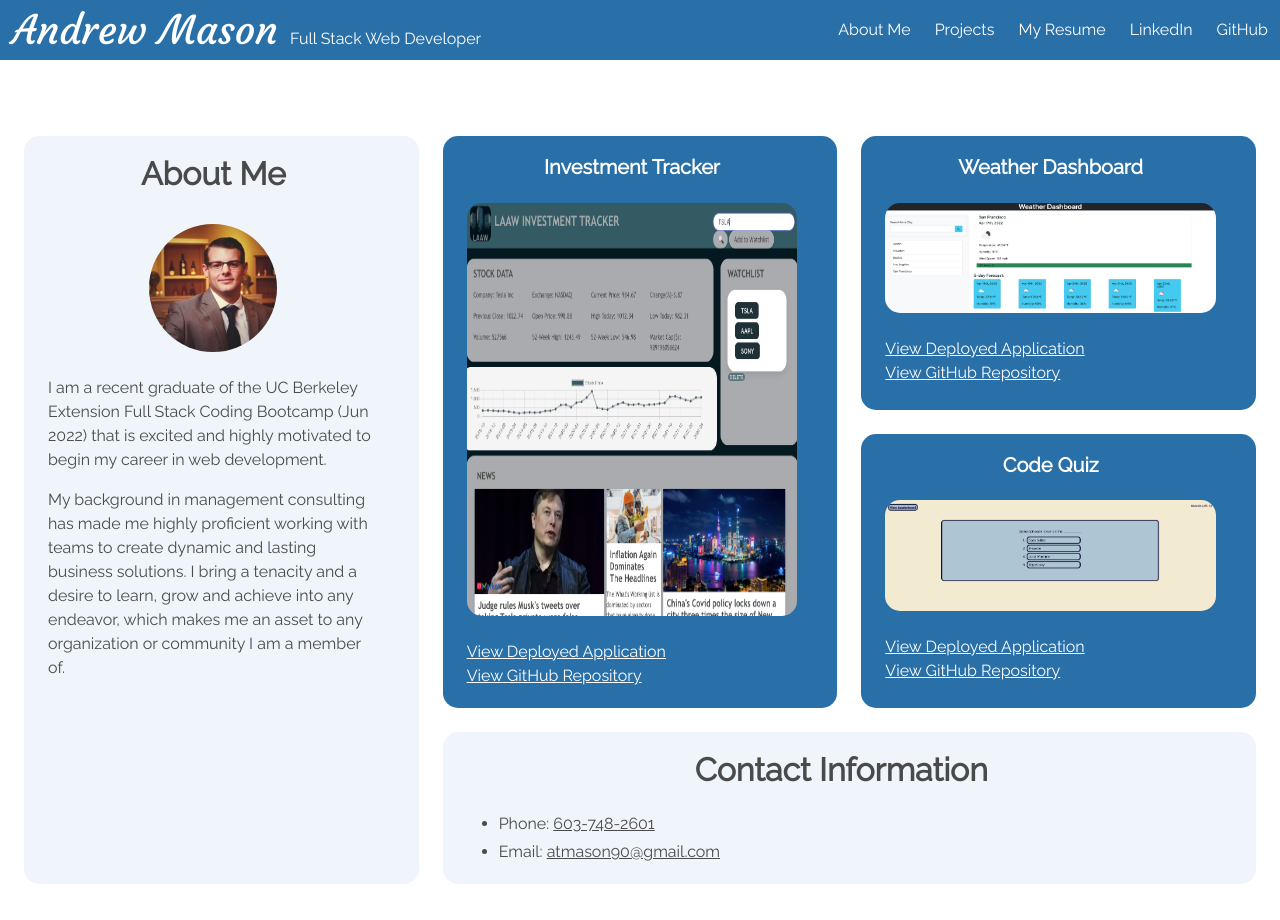
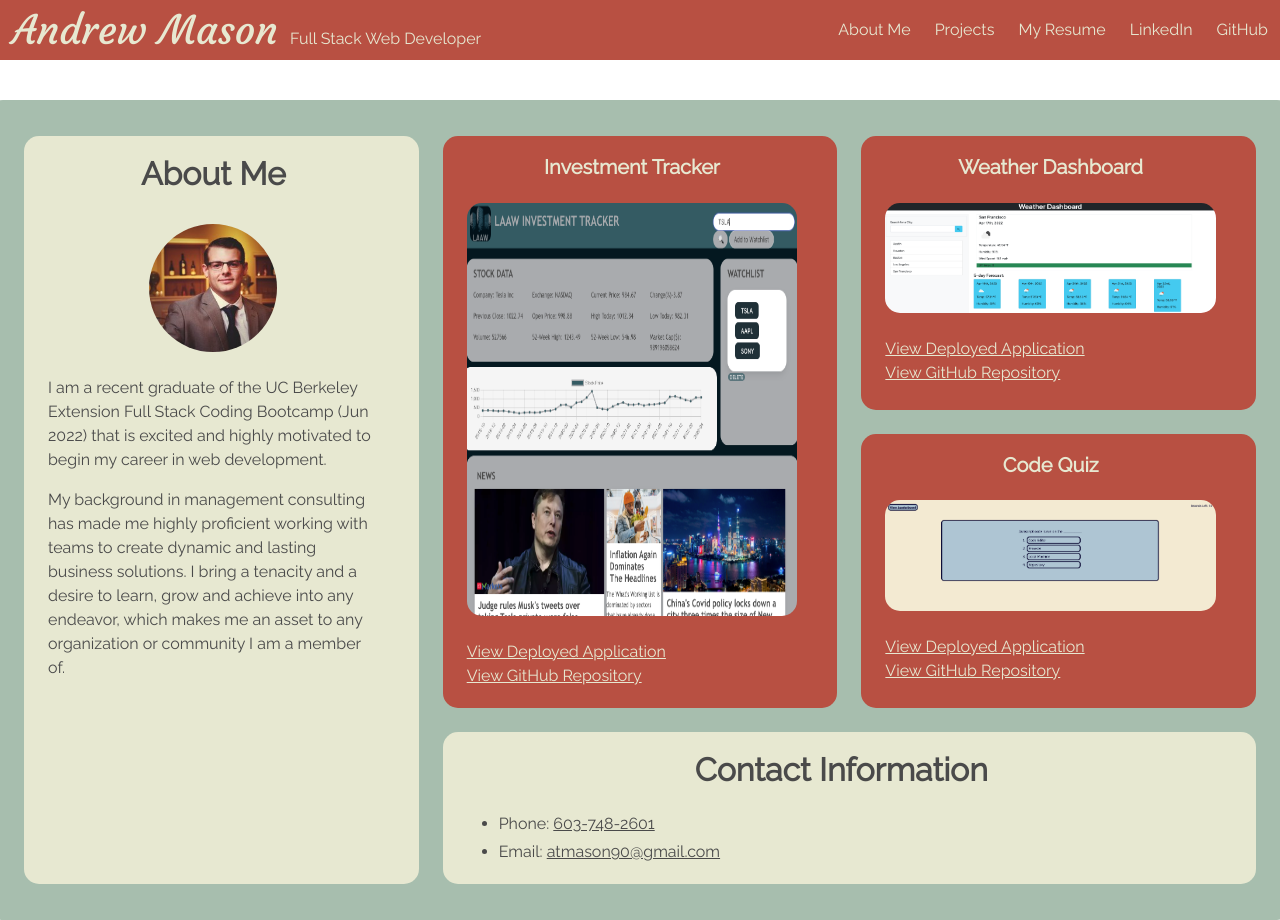
Before and after one commit to atmason90/portfolio-page, a plain HTML site: page index.html in a window 1280 px wide. Drawn offline with nearby package versions, Linux system fonts and the light colour scheme.

Commit message:
add custom color scheme

```diff
--- a/assets/css/style.css
+++ b/assets/css/style.css
@@ -1,5 +1,33 @@
 * {
     font-family: 'Raleway', sans-serif;
+}
+
+.navbar {
+    background-color: #B85042;
+    color: #E7E8D1;
+}
+
+.navbar-item, .navbar-end, .navbar-start, #navMenu {
+    background-color: #B85042;
+    color: #E7E8D1;
+}
+
+#aboutMe {
+    background-color: #E7E8D1;
+}
+
+#contactInfo {
+    background-color: #E7E8D1;
+}
+
+#projectCard {
+    color: #E7E8D1;
+    background-color: #B85042;
+}
+
+
+.is-ancestor {
+    background-color: #A7BEAE;
 }
 
 #navTitle {
--- a/index.html
+++ b/index.html
@@ -14,7 +14,7 @@
 
 <body class="has-navbar-fixed-top">
 
-    <nav class="navbar is-fixed-top is-info has-background-info-dark" role="navigation" aria-label="main navigation">
+    <nav class="navbar is-fixed-top" role="navigation" aria-label="main navigation">
         <div class="navbar-brand is-flex is-justify-content-center">
             <p id="navTitle" class="is-size-2 ml-3">Andrew Mason <span id="navSpan" class="is-flex-mobile is-justify-content-center is-size-6">Full Stack Web Developer</span></p>
         </div>
@@ -31,8 +31,8 @@
     </nav>
 
     <div class="tile is-ancestor mt-6 p-5">
-        <div id="aboutMe" class="tile is-parent">
-            <article class="tile is-child notification is-info has-background-info-light has-text-grey-dark">
+        <div class="tile is-parent">
+            <article id="aboutMe" class="tile is-child notification has-text-grey-dark">
               <div class="content">
                 <p class="title is-flex is-justify-content-center">About Me</p>
                 <figure class="image is-128x128 is-flex is-justify-content-center m-auto">
@@ -48,7 +48,7 @@
         <div class="tile is-vertical is-8">
           <div id="projects" class="tile">
             <div class="tile is-parent">
-                <article class="tile is-child notification is-info has-background-info-dark">
+                <article id="projectCard" class="tile is-child notification">
                   <p class="title is-flex is-justify-content-center is-size-5">Investment Tracker</p>
                   <div class="columns is-multiline">
                       <div class="column is-full">
@@ -68,7 +68,7 @@
                 </article>
               </div>
             <div class="tile is-parent is-vertical">
-              <article class="tile is-child notification is-info has-background-info-dark">
+              <article id="projectCard" class="tile is-child notification">
                 <p class="title is-flex is-justify-content-center is-size-5">Weather Dashboard</p>
                 <div class="columns is-multiline">
                     <div class="column is-full">
@@ -86,7 +86,7 @@
                     </div>
                 </div>
               </article>
-              <article class="tile is-child notification is-info has-background-info-dark">
+              <article id="projectCard" class="tile is-child notification">
                 <p class="title is-flex is-justify-content-center is-size-5">Code Quiz</p>
                 <div class="columns is-multiline">
                     <div class="column is-full">
@@ -107,7 +107,7 @@
             </div>
           </div>
           <div class="tile is-parent">
-            <article class="tile is-child notification is-info has-background-info-light has-text-grey-dark">
+            <article id="contactInfo" class="tile is-child notification has-text-grey-dark">
               <p class="title is-flex is-justify-content-center">Contact Information</p>
               <div class="content">
                   <ul>
```
